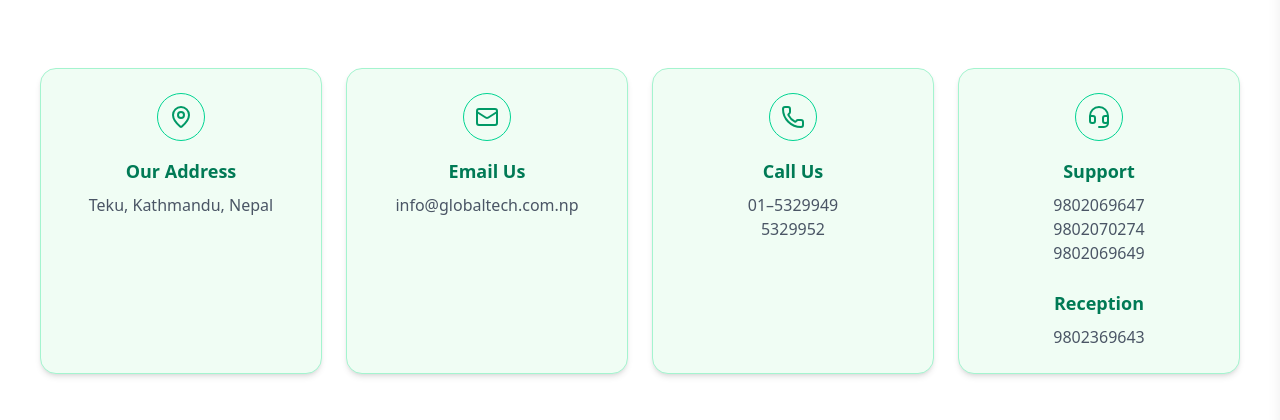
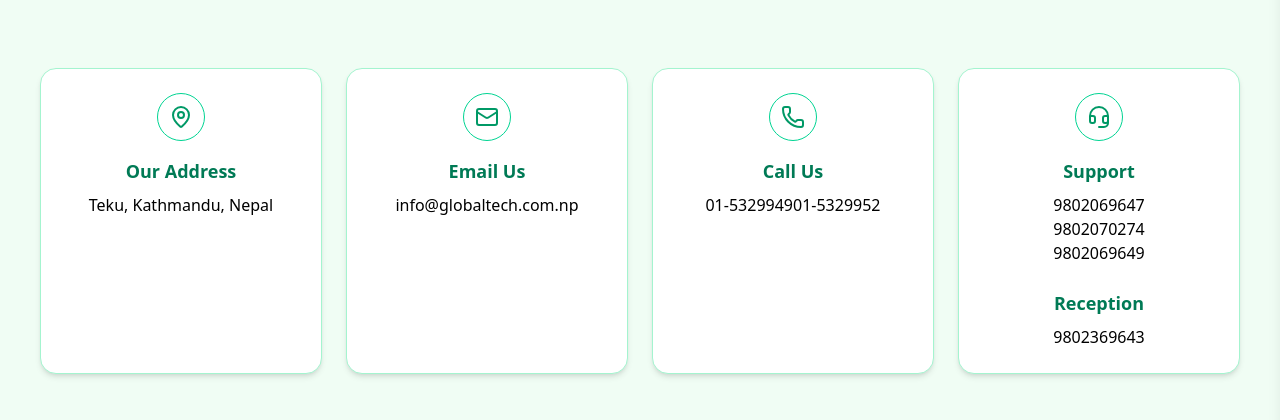
Before and after one commit to ribesh07/oms-landing, a Next.js app: page /support in a window 1280 px wide. Shown: the part 213-633 px from the top of the page. Built offline with nearby package versions, Linux system fonts and the light colour scheme; grey boxes are pictures that could not be loaded.

Commit message:
`Updated pricing and contact page layouts and added support numbers`

```diff
--- a/app/support/page.tsx
+++ b/app/support/page.tsx
@@ -4,7 +4,7 @@ import { MapPin, Mail, Phone, Headset, Building } from "lucide-react";
 
 export default function ContactSection() {
   return (
-    <section className="bg-white py-16 px-4 sm:px-10">
+    <section className="bg-green-50 py-16 px-4 sm:px-10">
       {/* Heading */}
       <h2 className="text-4xl sm:text-5xl font-bold text-center text-emerald-600 mb-16">
         Contact Us
@@ -14,54 +14,57 @@ export default function ContactSection() {
       <div className="max-w-7xl mx-auto grid grid-cols-1 sm:grid-cols-2 lg:grid-cols-4 gap-6">
 
         {/* Address */}
-        <div className="bg-green-50 border border-emerald-200 rounded-2xl p-6 text-center shadow-md">
+        <div className="bg-white border border-emerald-200 rounded-2xl p-6 text-center shadow-md">
           <div className="flex justify-center mb-4">
             <div className="w-12 h-12 rounded-full border border-emerald-400 flex items-center justify-center">
               <MapPin className="text-emerald-600 w-6 h-6" />
             </div>
           </div>
           <h3 className="text-lg font-semibold text-emerald-700 mb-2">Our Address</h3>
-          <p className="text-gray-600">Teku, Kathmandu, Nepal</p>
+          <p className="">Teku, Kathmandu, Nepal</p>
         </div>
 
         {/* Email */}
-        <div className="bg-green-50 border border-emerald-200 rounded-2xl p-6 text-center shadow-md">
+        <div className="bg-white border border-emerald-200 rounded-2xl p-6 text-center shadow-md">
           <div className="flex justify-center mb-4">
             <div className="w-12 h-12 rounded-full border border-emerald-400 flex items-center justify-center">
               <Mail className="text-emerald-600 w-6 h-6" />
             </div>
           </div>
           <h3 className="text-lg font-semibold text-emerald-700 mb-2">Email Us</h3>
-          <p className="text-gray-600">info@globaltech.com.np</p>
+            <a href="mailto:info@globaltech.com.np" className="hover:underline cursor-pointer">
+                  info@globaltech.com.np
+                </a>
         </div>
 
         {/* Call */}
-        <div className="bg-green-50 border border-emerald-200 rounded-2xl p-6 text-center shadow-md">
+        <div className="bg-white border border-emerald-200 rounded-2xl p-6 text-center shadow-md">
           <div className="flex justify-center mb-4">
             <div className="w-12 h-12 rounded-full border border-emerald-400 flex items-center justify-center">
               <Phone className="text-emerald-600 w-6 h-6" />
             </div>
           </div>
           <h3 className="text-lg font-semibold text-emerald-700 mb-2">Call Us</h3>
-          <p className="text-gray-600">01–5329949</p>
-          <p className="text-gray-600">5329952</p>
+          <a href="tel:01-5329949" className="">01-5329949</a>
+          <a href="tel:01-5329952" className="">01-5329952</a>
         </div>
 
         {/* Support & Reception */}
-        <div className="bg-green-50 border border-emerald-200 rounded-2xl p-6 text-center shadow-md">
+        <div className="bg-white border border-emerald-200 rounded-2xl p-6 text-center shadow-md">
           <div className="flex justify-center mb-4">
             <div className="w-12 h-12 rounded-full border border-emerald-400 flex items-center justify-center">
               <Headset className="text-emerald-600 w-6 h-6" />
             </div>
           </div>
+          <div className="flex flex-col justify-center">
+            <h3 className="text-lg font-semibold text-emerald-700 mb-2">Support</h3>
+            <a href="tel:+9779802069647"  className="cursor-pointer">9802069647</a>
+            <a href="tel:+9779802070274"  className="cursor-pointer">9802070274</a>
+            <a href="tel:+9779802069649"  className="cursor-pointer">9802069649</a>
 
-          <h3 className="text-lg font-semibold text-emerald-700 mb-2">Support</h3>
-          <p className="text-gray-600">9802069647</p>
-          <p className="text-gray-600">9802070274</p>
-          <p className="text-gray-600">9802069649</p>
-
-          <h3 className="text-lg font-semibold text-emerald-700 mt-6 mb-2">Reception</h3>
-          <p className="text-gray-600">9802369643</p>
+            <h3 className="text-lg font-semibold text-emerald-700 mt-6 mb-2">Reception</h3>
+            <a href="tel:9802069649" className="cursor-pointer">9802369643</a>
+          </div>
         </div>
       </div>
 
@@ -72,23 +75,41 @@ export default function ContactSection() {
       <div className="max-w-7xl mx-auto grid grid-cols-1 lg:grid-cols-2 gap-8">
         {/* Map */}
         <div className="rounded-xl overflow-hidden shadow-lg">
-          <iframe
-            className="w-full h-96 border-0"
-            src="https://www.google.com/maps/embed?pb=!1m18..."
-            loading="lazy"
-          />
+         <iframe
+         className="w-full h-full"
+         src="https://www.google.com/maps/embed?pb=!1m14!1m8!1m3!1d7839.4214457923745!2d85.30452170548973!3d27.697483576616882!3m2!1i1024!2i768!4f13.1!3m3!1m2!1s0x39eb190669120b69%3A0xbf1f46ec49ad921e!2sCloud%20web%20based%20accounting%20erp%20software%20in%20nepal!5e0!3m2!1sen!2snp!4v1764920152365!5m2!1sen!2snp"
+           loading="lazy"
+
+       />
         </div>
 
         {/* Contact Form */}
-        <form className="bg-green-50 border border-emerald-200 rounded-xl p-6 shadow-md">
+        <form className="bg-white border border-emerald-200 rounded-xl p-6 shadow-md">
           <div className="grid grid-cols-1 sm:grid-cols-2 gap-4 mb-4">
-            <input type="text" className="p-3 border border-gray-300 rounded-lg" placeholder="Your Name" />
-            <input type="email" className="p-3 border border-gray-300 rounded-lg" placeholder="Your Email" />
+            <input
+              type="text"
+              placeholder="Your Name"
+              className="p-3 border border-gray-300 rounded-lg focus:outline-none focus:border-emerald-500 focus:ring-2 focus:ring-emerald-300 focus:bg-green-50 transition"
+            />
+
+            <input
+              type="email"
+              placeholder="Your Email"
+              className="p-3 border border-gray-300 rounded-lg focus:outline-none focus:border-emerald-500 focus:ring-2 focus:ring-emerald-300 focus:bg-green-50 transition"
+            />
           </div>
 
-          <input type="text" className="w-full p-3 border border-gray-300 rounded-lg mb-4" placeholder="Subject" />
+          <input
+            type="text"
+            placeholder="Subject"
+            className="w-full p-3 border border-gray-300 rounded-lg mb-4 focus:outline-none focus:border-emerald-500 focus:ring-2 focus:ring-emerald-300 focus:bg-green-50 transition"
+          />
 
-          <textarea className="w-full p-3 border border-gray-300 rounded-lg mb-4" rows={5} placeholder="Message" />
+          <textarea
+            rows={5}
+            placeholder="Message"
+            className="w-full p-3 border border-gray-300 rounded-lg mb-4 focus:outline-none focus:border-emerald-500 focus:ring-2 focus:ring-emerald-300 focus:bg-green-50 transition"
+          />
 
           <button
             className="w-full bg-emerald-600 text-white py-3 rounded-lg font-bold hover:bg-emerald-700 transition"
@@ -96,6 +117,7 @@ export default function ContactSection() {
             Send Message
           </button>
         </form>
+
       </div>
     </section>
   );
--- a/components/Footer.js
+++ b/components/Footer.js
@@ -74,7 +74,7 @@ export default function Footer() {
               </div>
               <div className="flex items-center gap-3">
                 <Phone className="w-5 h-5 text-green-500" />
-                <a href="tel:+1234567890" className="hover:text-white transition-colors">
+                <a href="tel: 01-5329949" className="hover:text-white transition-colors">
                   01-5329949 | 5329952 | 5329982
                 </a>
               </div>
```
Also changed, not shown: app/pricing/page.tsx (+0 -32 lines).
